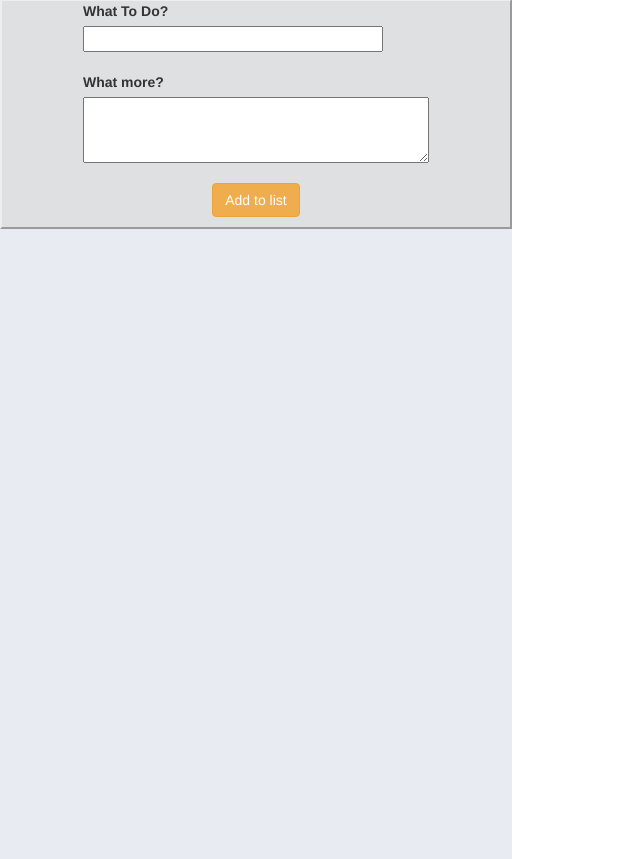
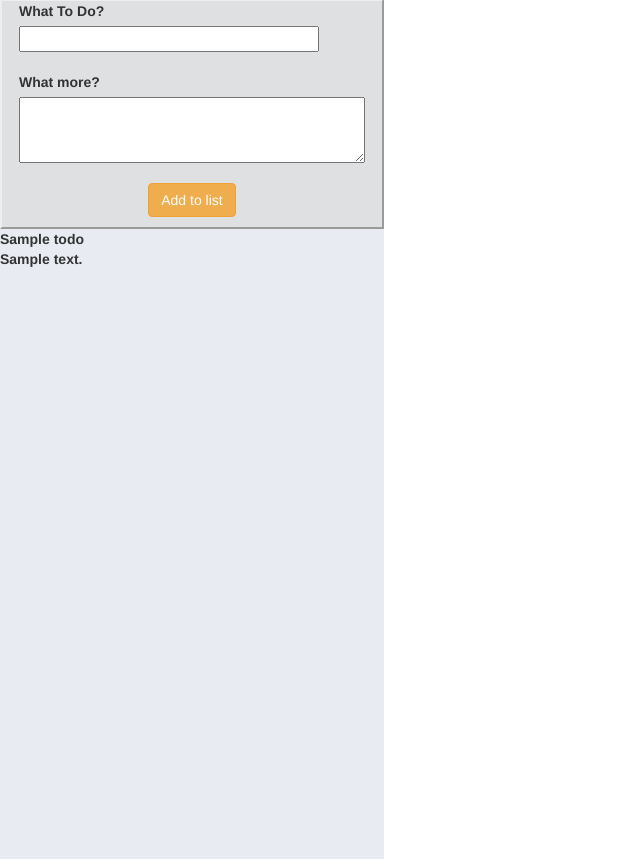
Before and after one commit to jdziurzynski/cargodesk, a Django app: page /todo/ in a window 1280 px wide. Shown: the part 40-899 px from the top of the page, without its empty margins (0-640 px from the left). Run offline with Django 3.2, Linux system fonts and the light colour scheme; a user stored in the database is signed in; tables that the repository leaves empty hold one stand-in row (values such as "Sample post"); some libraries are stand-ins or nearby versions.

Commit message:
working on templates

```diff
--- a/cargodesk/cargos/forms.py
+++ b/cargodesk/cargos/forms.py
@@ -44,7 +44,7 @@ class FormNewLoad(ModelForm):
 class TodoForm(ModelForm):
     class Meta:
         model = Todo
-        exclude = ('date',)
+        exclude = ('create_date', 'status', 'author')
         widgets={
             'text': Textarea(attrs={'cols':40, 'rows': 3}),
         }
--- a/cargodesk/cargos/static/cargos/css/style.css
+++ b/cargodesk/cargos/static/cargos/css/style.css
@@ -138,7 +138,7 @@
         position: fixed;
         left: 0px;
         top: 39px;
-        width: 40%;
+        width: 30%;
         height: 100%;
         background-color: #e8ecf2;
       }
@@ -153,7 +153,6 @@
       border-style: outset;
       display: flex;
       justify-content: center;
-
     }
 
     .todo_list {
--- a/cargodesk/cargos/templates/todo_page.html
+++ b/cargodesk/cargos/templates/todo_page.html
@@ -5,6 +5,14 @@
     <title>CargoDesk</title>
     <link href="https://fonts.googleapis.com/css?family=Orbitron" rel="stylesheet">
     <link rel="stylesheet" href="https://maxcdn.bootstrapcdn.com/bootstrap/3.3.7/css/bootstrap.min.css">
+
+    <style>
+    .todo_block {
+      width: 75%;
+
+    }
+    </style>
+
   </head>
 
   <body>
@@ -23,20 +31,20 @@
       <div class="todos_maker">
         <form action='{% url 'newtodo' %}' method="post">
         {% csrf_token %}
-          <div><label for='{{ new_post.title }}'>What To Do?</label><br>{{ new_post.title }}</div><br>
+          <div><label for='{{ new_post.title.label_tag }}'>What To Do?</label><br>{{ new_post.title }}</div><br>
           <div><label for='{{ new_post.text.label_tag }}'>What more?</label><br>{{ new_post.text }}</div><br>
           <div class='todo_button'><input class="btn btn-warning" type="submit" value="Add to list"></div>
         </form>
       </div>
 
 <div class='todo_list'>
-  {% if todo_list %}
-    <ul>
-      {% for todos in todo_list %}
-      <li> {{ todos.title}} </li>
-      <li> {{ todos.text }} </li>
+  {% if todos %}
+      {% for todo in todos %}
+      <div class="todo_block">
+      <div><strong>{{todo.title}}</stong></div>
+      <div>{{todo.text}}</div>
+    </div>
       {% endfor %}
-    </ul>
     {% endif %}
   </div>
   </div>
--- a/cargodesk/cargos/urls.py
+++ b/cargodesk/cargos/urls.py
@@ -10,5 +10,6 @@ urlpatterns = [
     path('history/', views.history, name='history'),
     path('todo/', views.todo_list, name='todo'),
     path('newtodo/', views.new_todo, name='newtodo'),
+    #path('newtodo/', views.UserToDoList.as_view(), name='newtodoclass'),
     path('accounts/', include('django.contrib.auth.urls'), name='login'),
 ]
--- a/cargodesk/cargos/views.py
+++ b/cargodesk/cargos/views.py
@@ -8,6 +8,7 @@ from django.contrib import messages
 from django.contrib.auth.decorators import login_required
 from django.views.generic import ListView
 from django.contrib.auth.mixins import LoginRequiredMixin
+from django.contrib.auth import authenticate
 
 
 class UserToDoList(LoginRequiredMixin, ListView): #####NOT IN USE
@@ -18,7 +19,7 @@ class UserToDoList(LoginRequiredMixin, ListView): #####NOT IN USE
         return Todo.objects.filter(author=self.request.user).filter(status=active).order_by('-create_date')
 
     def form_valid(self, form):
-        form.instance.created_by = self.request.user
+        form.instance.author = self.request.user
         return super().form_valid(form)
 
 @login_required
@@ -93,8 +94,8 @@ def todo_list(request):
     todos = Todo.objects.filter(author=request.user).filter(status=active).order_by('-create_date')
     new_post = TodoForm()
     context = {
-        'todos' : todos,
-        'new_post' : new_post,
+        'todos':todos,
+        'new_post':new_post,
     }
 
     return render(request, 'todo_page.html', context)
@@ -103,6 +104,7 @@ def todo_list(request):
 def new_todo(request):
     new_post = TodoForm(request.POST)
     if new_post.is_valid():
-        tpost = todo_post.save()
+        new_post.author = UserProfile.objects.get(author=request.user)
+        tpost = new_post.save()
 
     return redirect('/todo')
```
Also changed, not shown: cargodesk/cargos/migrations/0033_auto_20181206_1947.py (added), cargodesk/cargos/migrations/0034_auto_20181206_1948.py (added).
